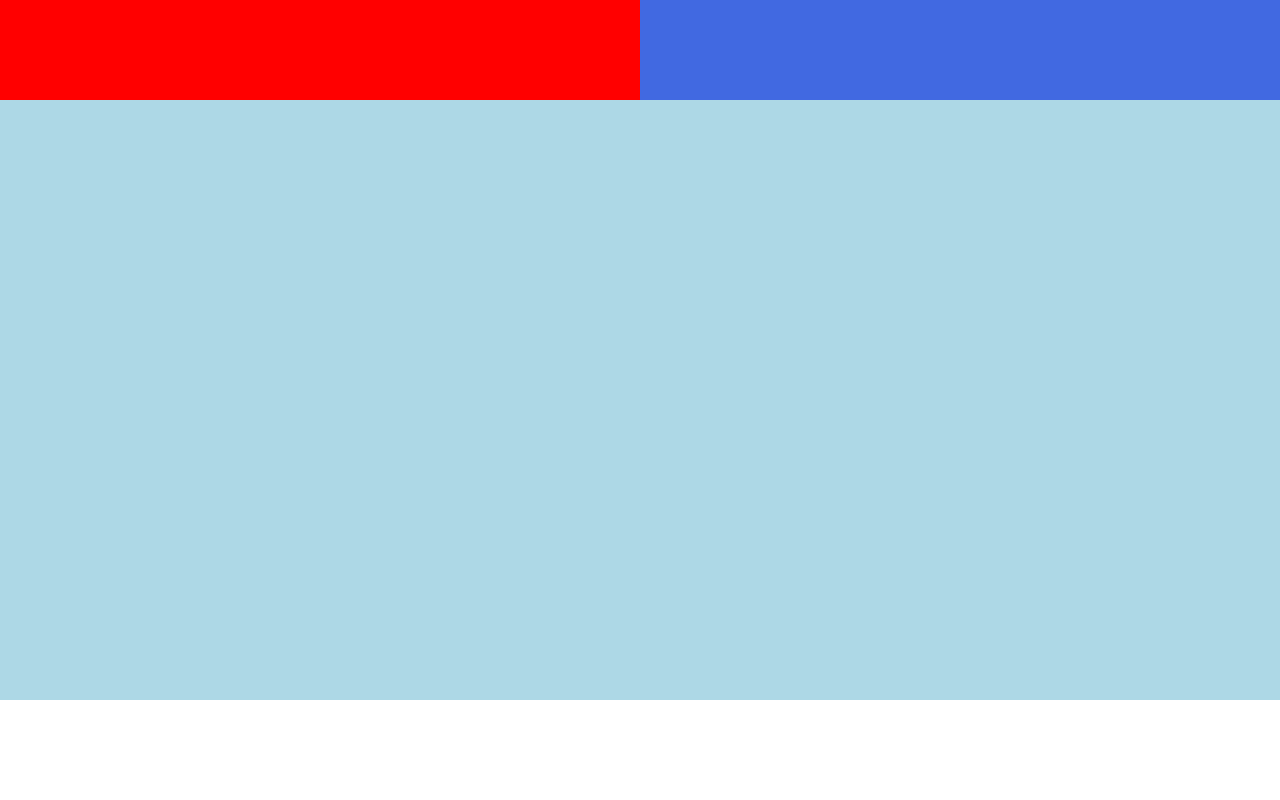
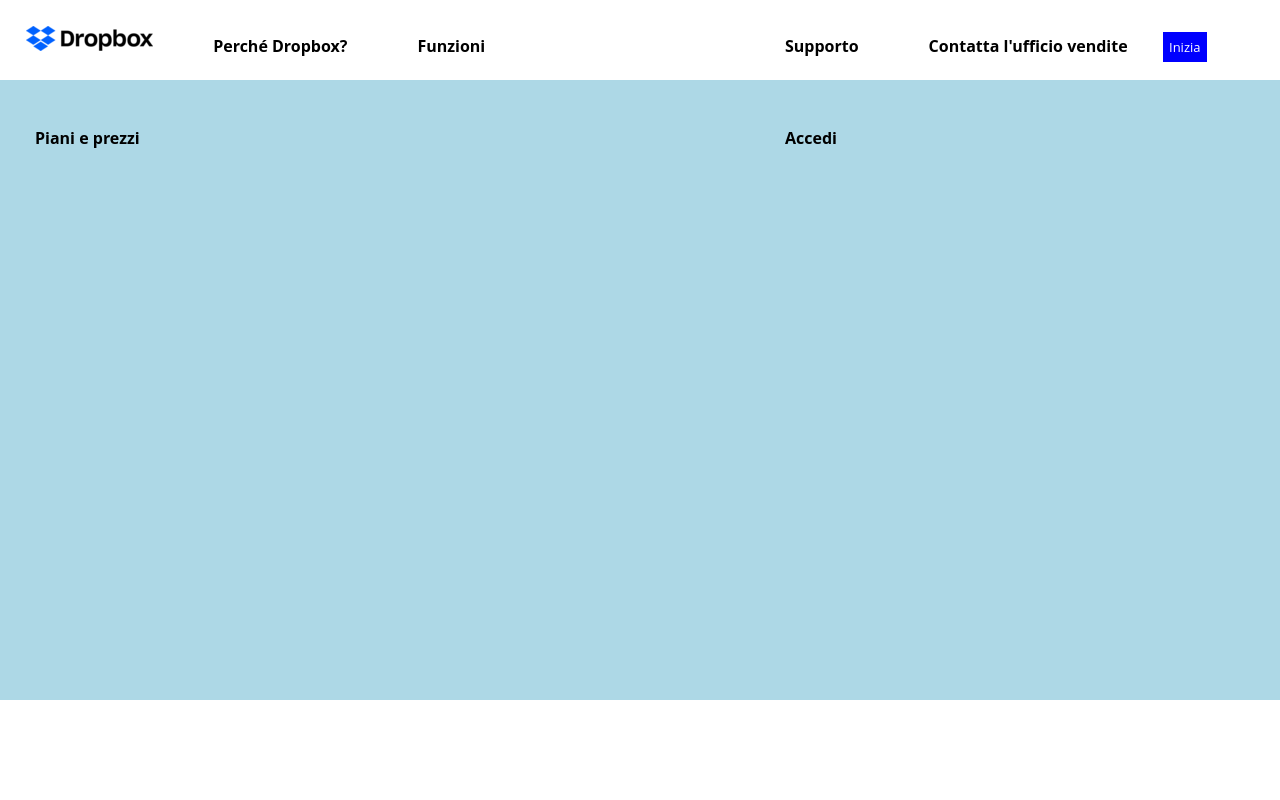
Before and after one commit to Emanuele117/htmlcss-dropbox, a plain HTML site: page index.html in a window 1280 px wide. Shown: the top 800 px of the page. Drawn offline with Linux system fonts and the light colour scheme.

Commit message:
navbar completata

```diff
--- a/index.html
+++ b/index.html
@@ -10,8 +10,28 @@
 <body>
     <header class="debug clearfix">
         <section class="sezione1">
-            <div class="navbar1"></div>
-            <div class="navbar2"></div>
+            <div class="navbar1 clearfix">
+                <img src="./img/logo-small (1).png" alt="logo" class="logo">
+
+                <nav>
+                    <a class="links">Perché Dropbox?</a>
+                    <a class="links">Funzioni</a>
+                    <a class="links">Piani e prezzi</a>
+                </nav>
+            </div>
+            <div class="navbar2">
+
+                <nav class="destra">
+                    <a class="links2">Supporto</a>
+                    <a class="links2">Contatta l'ufficio vendite</a>
+                    <a class="links2">Accedi</a>
+                </nav>
+
+                <div class="bottone">
+                    <span class="inizia"> Inizia</span>
+                </div>
+
+            </div>
         </section>
 
         <div class="contenitore-lavoro"></div>
--- a/style.css
+++ b/style.css
@@ -20,7 +20,7 @@ header .debug {
 }
 
 main .debug {
-    height: 1500px;
+    height: 2500px;
     width: 100vw;
 }
 
@@ -28,15 +28,52 @@ main .debug {
 
 .navbar1 {
     width: 50%;
-    height: 100px;
-    background-color: red;
+    height: 80px;
+    background-color: white;
     float: left;
+}
+
+.logo {
+    padding: 4%;
+    float: left;
+}
+
+.links {
+    text-decoration: none;
+    margin: 15px;
+    padding: 20px;
+    font-weight: bold;
+    font-size: 16px;
+    float: left;
+}
+
+.links2 {
+    font-weight: bold;
+    font-size: 16px;
+    padding: 20px;
+    margin: 15px;
+    float: left;
+}
+
+.destra {
+    margin-left: 110px;
+}
+
+.bottone {
+    margin-top: 35px;
+}
+
+.inizia {
+    background-color: blue;
+    color: white;
+    padding: 1%;
+    font-size: 13px;
 }
 
 .navbar2 {
     width: 50%;
-    height: 100px;
-    background-color: royalblue;
+    height: 80px;
+    background-color: white;
     float: left;
 }
 
@@ -275,5 +312,7 @@ main .debug {
 .footer {
     background-color: black;
     width: 100vw;
-    height: 600px;
+    height: 500px;
+    float: left;
+    margin-top: 5rem;
 }
```
